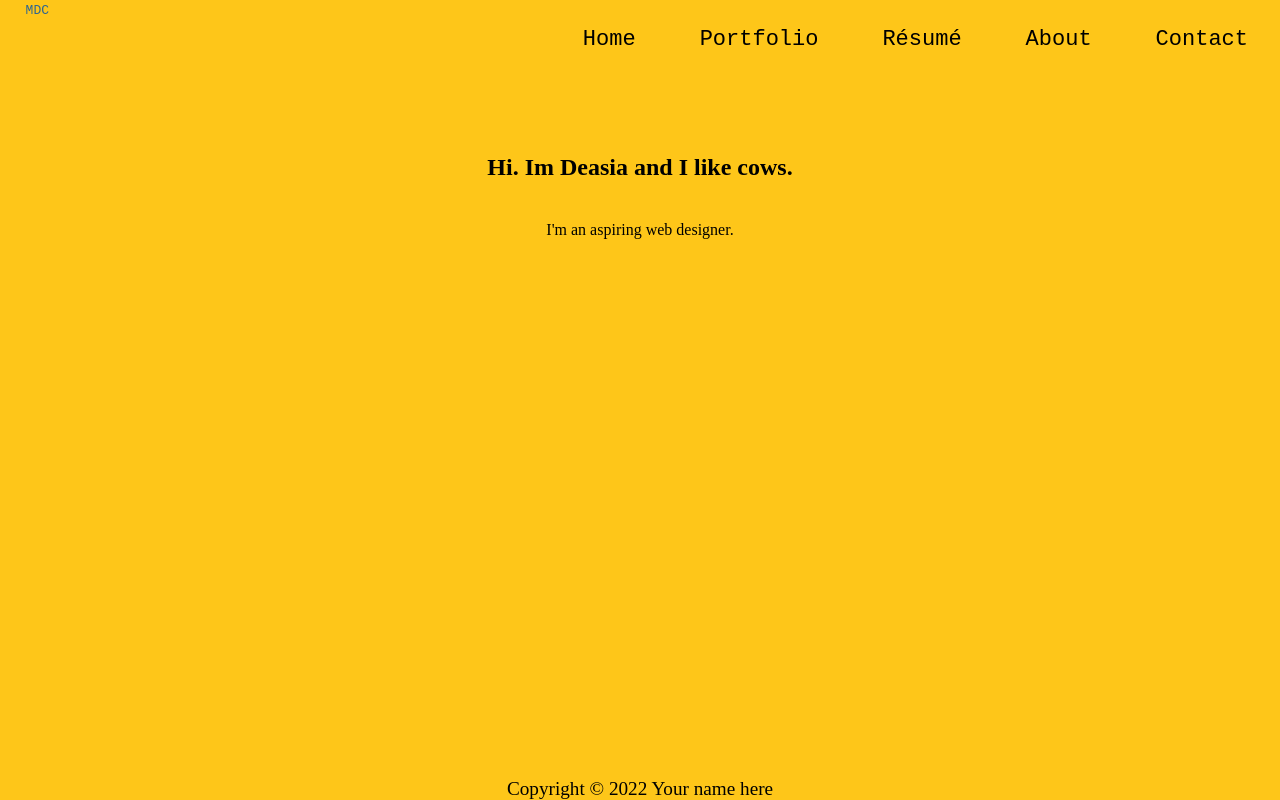
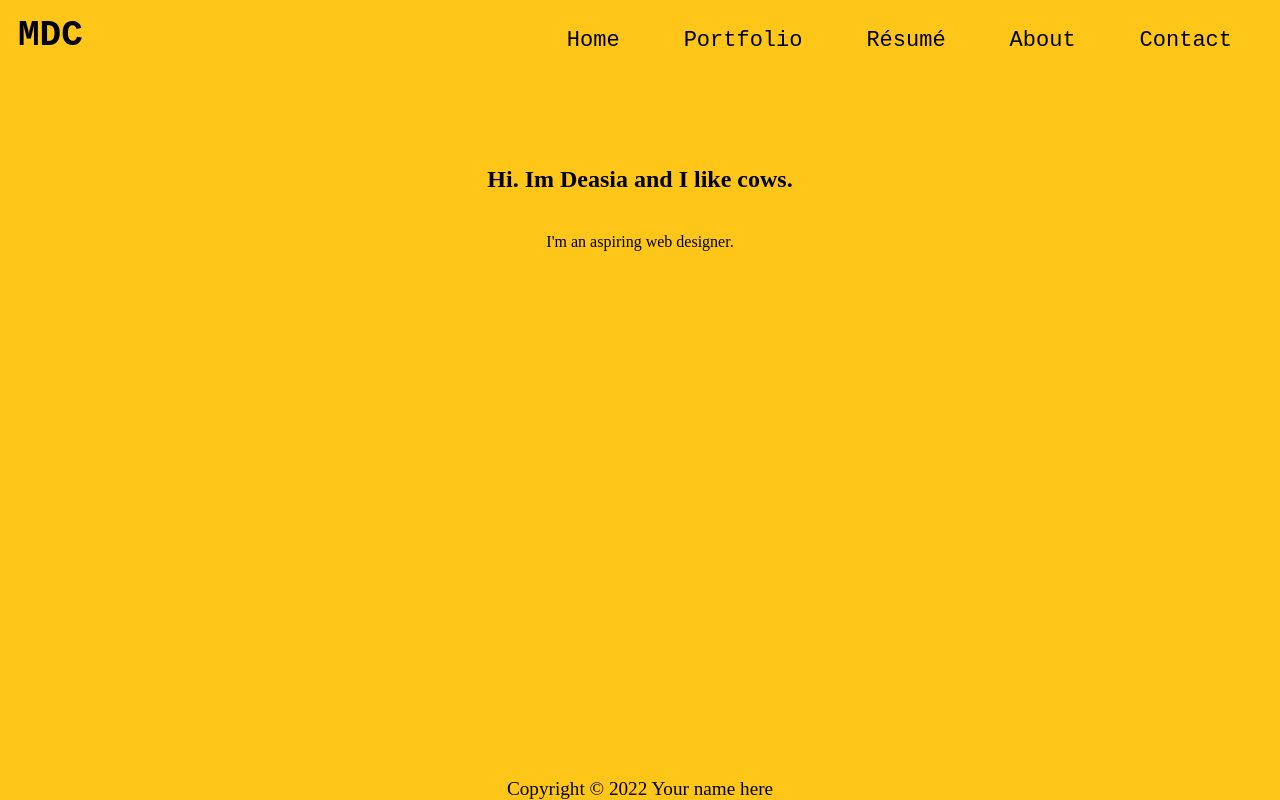
Before and after one commit to irinyela/professional-portfolio-site-demo, a plain HTML site: page index.html in a window 1280 px wide. Drawn offline with Linux system fonts and the light colour scheme.

Commit message:
Add logo styling and .navbar and .main-nav styles

```diff
--- a/styles/main.css
+++ b/styles/main.css
@@ -48,18 +48,49 @@ figcaption {
 span.location {
     font-style: italic;
 }
-/* Responsive nav styles using Flexbox */
-nav {
-    width: 100vw;
-    /* background: #D6EFFF; */
-    background: transparent;
+/* Logo Styling */
+.header {
+  background: rgba(104, 151, 187, 1);
+  margin-top: 0;
+  width: 100%;
 }
 
-ul {
-    display: flex;
-    justify-content: flex-end;
-    /* margin-top: -1.5rem; */
+.index-header {
+  background: transparent;
 }
+
+.brand {
+  display: flex;
+  font-size: 2.25rem;
+  font-weight: bold;
+  height: auto;
+  margin-left: 1.125rem;
+  max-width: 7.8125rem;
+  padding: 0;
+  width: 100%;
+}
+/* End Header Logo Styling */
+/* Responsive nav styles using Flexbox */
+/* .navbar replaces nav and .main-nav replaces ul */
+.navbar {
+  background: transparent;
+  display: flex;
+  align-items: center;
+  height: 70px;
+  justify-content: space-between;
+  padding-bottom: 0;
+  width: 100vw;
+}
+
+.main-nav {
+  display: flex;
+  justify-content: flex-end;
+  margin-bottom: 1.5rem;
+  margin-right: 1rem;
+  margin-top: 2rem;
+  width: 100vw;
+}
+
 
 li {
     list-style-type: none;
```
